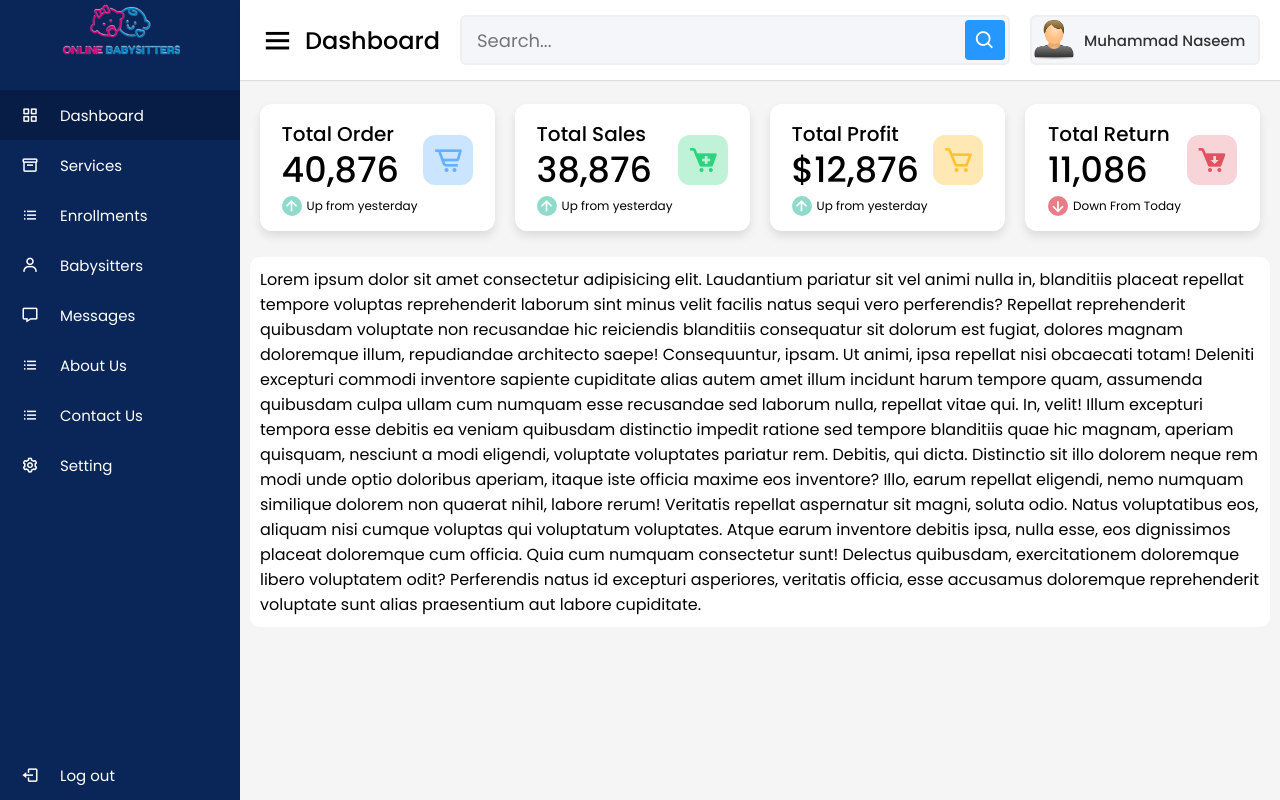
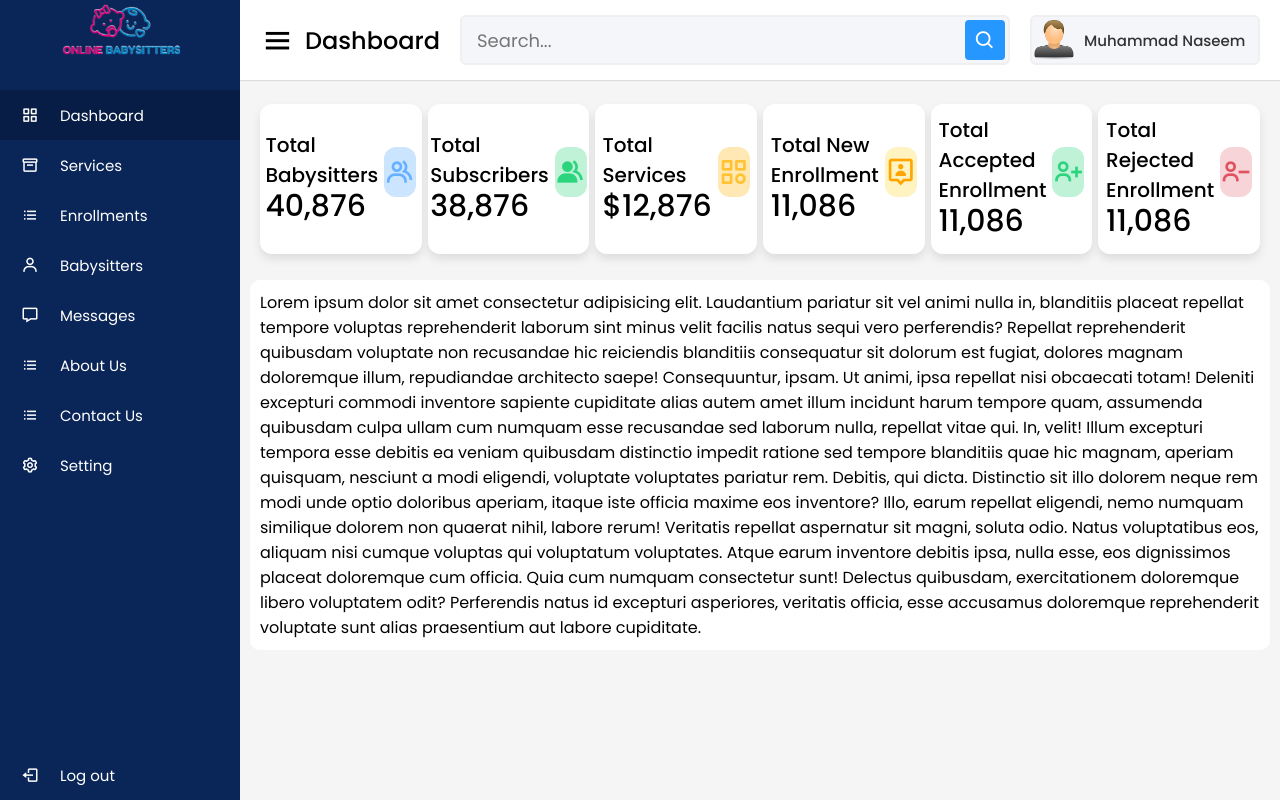
Before and after one commit to MAleemH/Online-Babysitters, a PHP site: page /admin/index.php in a window 1280 px wide. Run offline with PHP 8.4, Linux system fonts and the light colour scheme.

Commit message:
Updated dashboard with relative items

```diff
--- a/admin/index.php
+++ b/admin/index.php
@@ -15,47 +15,45 @@ include '../includes/admin_sidebar.php';
     <div class="overview-boxes">
       <div class="box">
         <div class="right-side">
-          <div class="box-topic">Total Order</div>
+          <div class="box-topic">Total Babysitters</div>
           <div class="number">40,876</div>
-          <div class="indicator">
-            <i class='bx bx-up-arrow-alt'></i>
-            <span class="text">Up from yesterday</span>
-          </div>
         </div>
-        <i class='bx bx-cart-alt cart'></i>
+        <i class='bx bx-group cart'></i>
       </div>
       <div class="box">
         <div class="right-side">
-          <div class="box-topic">Total Sales</div>
+          <div class="box-topic">Total Subscribers</div>
           <div class="number">38,876</div>
-          <div class="indicator">
-            <i class='bx bx-up-arrow-alt'></i>
-            <span class="text">Up from yesterday</span>
-          </div>
         </div>
-        <i class='bx bxs-cart-add cart two'></i>
+        <i class='bx bxs-group cart two'></i>
       </div>
       <div class="box">
         <div class="right-side">
-          <div class="box-topic">Total Profit</div>
+          <div class="box-topic">Total Services</div>
           <div class="number">$12,876</div>
-          <div class="indicator">
-            <i class='bx bx-up-arrow-alt'></i>
-            <span class="text">Up from yesterday</span>
-          </div>
         </div>
-        <i class='bx bx-cart cart three'></i>
+        <i class='bx bx-category cart three'></i>
       </div>
       <div class="box">
         <div class="right-side">
-          <div class="box-topic">Total Return</div>
+          <div class="box-topic">Total New Enrollment</div>
           <div class="number">11,086</div>
-          <div class="indicator">
-            <i class='bx bx-down-arrow-alt down'></i>
-            <span class="text">Down From Today</span>
-          </div>
         </div>
-        <i class='bx bxs-cart-download cart four'></i>
+        <i class='bx bx-user-pin cart five'></i>
+      </div>
+      <div class="box">
+        <div class="right-side">
+          <div class="box-topic">Total Accepted Enrollment</div>
+          <div class="number">11,086</div>
+        </div>
+        <i class='bx bx-user-plus cart two'></i>
+      </div>
+      <div class="box">
+        <div class="right-side">
+          <div class="box-topic">Total Rejected Enrollment</div>
+          <div class="number">11,086</div>
+        </div>
+        <i class='bx bx-user-minus cart four'></i>
       </div>
     </div>
 
--- a/css/admin_index.css
+++ b/css/admin_index.css
@@ -205,7 +205,8 @@ nav .profile-details i{
   display: flex;
   align-items: center;
   justify-content: center;
-  width: calc(100% / 4 - 15px);
+  width: calc(100% / 6 - 5px);
+  height: 150px;
   background: #fff;
   padding: 15px 14px;
   border-radius: 12px;
@@ -219,34 +220,9 @@ nav .profile-details i{
 
 .home-content .box .number{
   display: inline-block;
-  font-size: 35px;
+  font-size: 30px;
   margin-top: -6px;
   font-weight: 500;
-}
-
-.home-content .box .indicator{
-  display: flex;
-  align-items: center;
-}
-
-.home-content .box .indicator i{
-  height: 20px;
-  width: 20px;
-  background: #8FDACB;
-  line-height: 20px;
-  text-align: center;
-  border-radius: 50%;
-  color: #fff;
-  font-size: 20px;
-  margin-right: 5px;
-}
-
-.box .indicator i.down{
-  background: #e87d88;
-}
-
-.home-content .box .indicator .text{
-  font-size: 12px;
 }
 
 .home-content .box .cart{
@@ -275,6 +251,11 @@ nav .profile-details i{
 .home-content .box .cart.four{
   color: #e05260;
   background: #f7d4d7;
+}
+
+.home-content .box .cart.five{
+  color: #ffa500;
+  background: #fff3c1;
 }
 
 .home-content .total-order{
```
